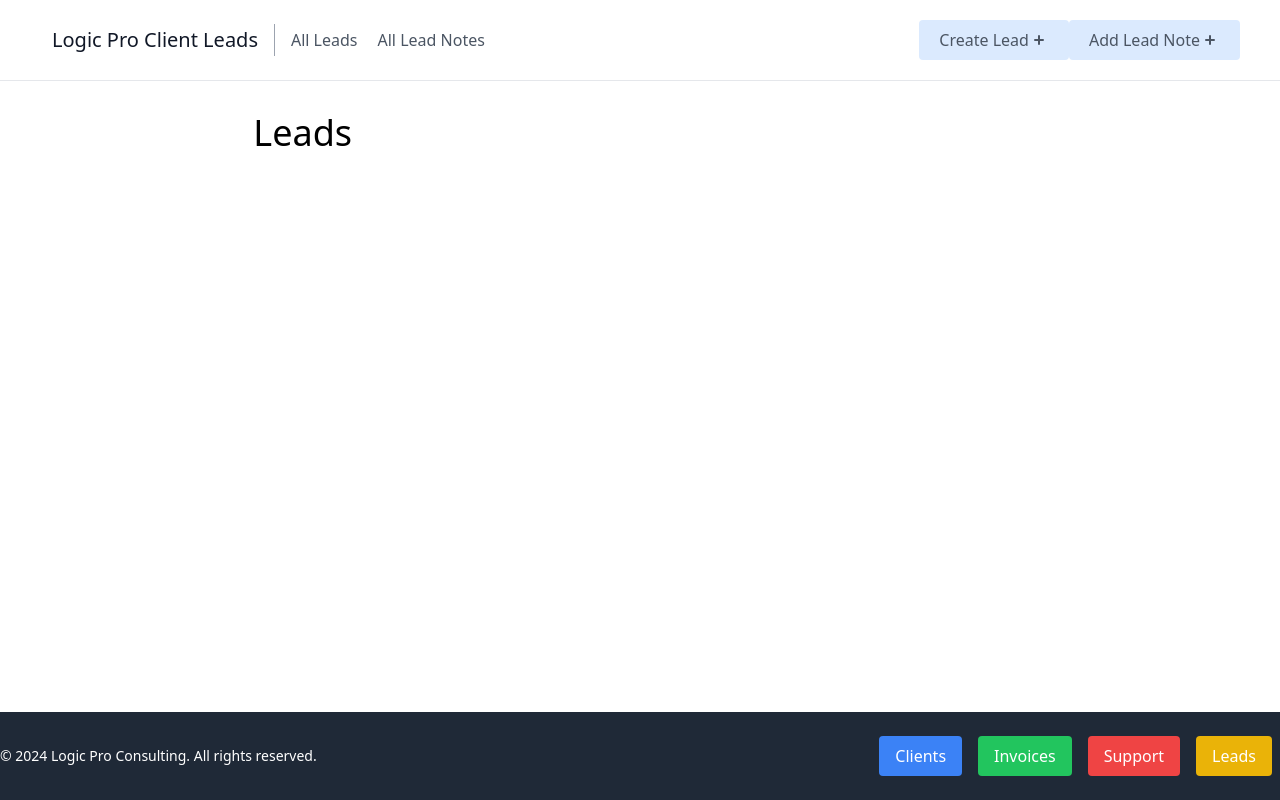
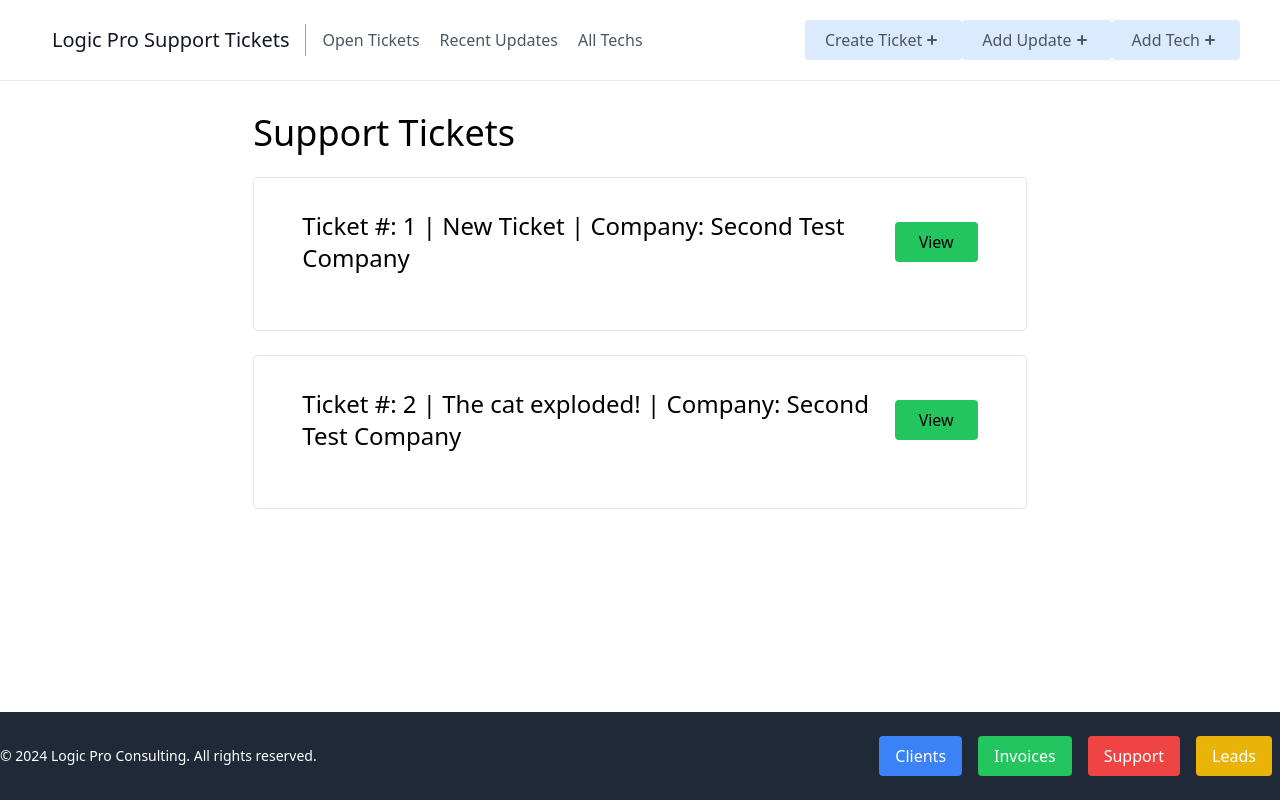
Before and after one commit to tinamorlock/tech-CRM, a Django app: page /support/ in a window 1280 px wide. Run offline with Django 5.2, Linux system fonts and the light colour scheme; data comes from the database, SQL or seed files in the repository; some libraries are stand-ins or nearby versions.

Commit message:
(Support) Added list index for each model and create pages.

```diff
--- a/support/models.py
+++ b/support/models.py
@@ -6,7 +6,7 @@ from clients.models import Client, Contact, Site
 class Ticket(models.Model):
     title = models.CharField(max_length=100)
     description = models.TextField()
-    is_resolved = models.ForeignKey('TicketUpdate', on_delete=models.CASCADE, related_name='resolved_ticket', null=True, blank=True)
+    is_resolved = models.BooleanField(default=False)
     created_at = models.DateTimeField(auto_now_add=True)
     updated_at = models.DateTimeField(auto_now=True)
     client = models.ForeignKey(Client, on_delete=models.CASCADE, related_name='ticket_client', null=True, blank=True)
@@ -23,14 +23,13 @@ class Ticket(models.Model):
 class TicketUpdate(models.Model):
     update = models.TextField()
     tech = models.ForeignKey('Technician', on_delete=models.CASCADE, related_name='ticket_tech', null=True, blank=True)
-    is_resolved = models.BooleanField(default=False)
     created_at = models.DateTimeField(auto_now_add=True)
     updated_at = models.DateTimeField(auto_now=True)
     ticket = models.ForeignKey(Ticket, on_delete=models.CASCADE, related_name='ticket_update', null=True, blank=True)
 
 
     def __str__(self):
-        return f'{self.ticket.title} — Updated by {self.tech.first_name} {self.tech.last_name} — Resolved: {self.is_resolved}'
+        return f'{self.ticket.title} — Updated by {self.tech.first_name} {self.tech.last_name}'
 
 
 class Technician(models.Model):
--- a/support/templates/support/_base.html
+++ b/support/templates/support/_base.html
@@ -11,26 +11,26 @@
                 <span class="ml-3 text-xl">Logic Pro Support Tickets</span>
                 </a>
                 <nav class="md:mr-auto md:ml-4 md:py-1 md:pl-4 md:border-l md:border-gray-400	flex flex-wrap items-center text-base justify-center">
-                <a href="{% url 'support-home' %}" class="mr-5 hover:text-gray-900">All Open Tickets</a>
-                <a href="{% url 'support-home' %}" class="mr-5 hover:text-gray-900">Recent Ticket Updates</a>
-                <a href="{% url 'support-home' %}" class="mr-5 hover:text-gray-900">All Technicians</a>
+                <a href="{% url 'support-home' %}" class="mr-5 hover:text-gray-900">Open Tickets</a>
+                <a href="{% url 'updates-home' %}" class="mr-5 hover:text-gray-900">Recent Updates</a>
+                <a href="{% url 'techs-home' %}" class="mr-5 hover:text-gray-900">All Techs</a>
                 </nav>
-                <a href="{% url 'support-home' %}">
+                <a href="{% url 'create-ticket' %}">
                     <button class="inline-flex items-center bg-blue-100 border-0 py-2 px-5 focus:outline-none hover:bg-blue-200 rounded text-base mt-4 md:mt-0">Create Ticket
                         <svg xmlns="http://www.w3.org/2000/svg" class="h-5 w-5" viewBox="0 0 20 20" fill="currentColor">
                             <path fill-rule="evenodd" d="M10 5a1 1 0 011 1v3h3a1 1 0 110 2h-3v3a1 1 0 11-2 0v-3H6a1 1 0 110-2h3V6a1 1 0 011-1z" clip-rule="evenodd" />
                         </svg>
                     </button>
                 </a>
-                <a href="{% url 'support-home' %}">
-                    <button class="inline-flex items-center bg-blue-100 border-0 py-2 px-5 focus:outline-none hover:bg-blue-200 rounded text-base mt-4 md:mt-0">Add Ticket Update
+                <a href="{% url 'add-update' %}">
+                    <button class="inline-flex items-center bg-blue-100 border-0 py-2 px-5 focus:outline-none hover:bg-blue-200 rounded text-base mt-4 md:mt-0">Add Update
                         <svg xmlns="http://www.w3.org/2000/svg" class="h-5 w-5" viewBox="0 0 20 20" fill="currentColor">
                             <path fill-rule="evenodd" d="M10 5a1 1 0 011 1v3h3a1 1 0 110 2h-3v3a1 1 0 11-2 0v-3H6a1 1 0 110-2h3V6a1 1 0 011-1z" clip-rule="evenodd" />
                         </svg>
                     </button>
                 </a>
-                <a href="{% url 'support-home' %}">
-                    <button class="inline-flex items-center bg-blue-100 border-0 py-2 px-5 focus:outline-none hover:bg-blue-200 rounded text-base mt-4 md:mt-0">Add Technician
+                <a href="{% url 'add-tech' %}">
+                    <button class="inline-flex items-center bg-blue-100 border-0 py-2 px-5 focus:outline-none hover:bg-blue-200 rounded text-base mt-4 md:mt-0">Add Tech
                         <svg xmlns="http://www.w3.org/2000/svg" class="h-5 w-5" viewBox="0 0 20 20" fill="currentColor">
                             <path fill-rule="evenodd" d="M10 5a1 1 0 011 1v3h3a1 1 0 110 2h-3v3a1 1 0 11-2 0v-3H6a1 1 0 110-2h3V6a1 1 0 011-1z" clip-rule="evenodd" />
                         </svg>
--- /dev/null
+++ b/support/templates/support/index.html
@@ -0,0 +1,15 @@
+{% extends 'support/_base.html' %}
+{% block content %}
+<div style="margin-bottom: 100px;" class="sm:w-2/3 mx-auto px-10">
+    <h1 class="text-4xl mb-2">Support Tickets</h1>
+    {% for ticket in tickets %}
+    <div class="border rounded px-12 py-8 my-6 hover:bg-gray-50">
+        <div class="flex justify-between items-center pb-6">
+            <p class="text-2xl">Ticket #: {{ ticket.id }} | {{ ticket.title }} | Company: {{ ticket.client.company }}</p>
+            <a href="{% url 'support-home'  %}"><p class="rounded bg-green-500 px-6 py-2">View</p></a>
+            </p>
+        </div>
+    </div>
+    {% endfor %}
+</div>
+{% endblock content %}
--- a/support/urls.py
+++ b/support/urls.py
@@ -1,7 +1,13 @@
 from django.urls import path, include
 
-from .views import index
+from .views import index, tech_index, ticket_update_index
+from .views import create_ticket, add_update, add_tech
 
 urlpatterns = [
     path('support/', index, name='support-home'),
+    path('support/techs/', tech_index, name='techs-home'),
+    path('support/updates/', ticket_update_index, name='updates-home'),
+    path('support/create/', create_ticket, name='create-ticket'),
+    path('support/update/', add_update, name='add-update'),
+    path('support/tech/', add_tech, name='add-tech'),
 ]
--- a/support/views.py
+++ b/support/views.py
@@ -1,5 +1,69 @@
-from django.shortcuts import render
+from django.shortcuts import render, redirect, get_object_or_404
+from django.urls import reverse
+from django.utils import timezone
+from datetime import timedelta
+
+
+from .models import Ticket, TicketUpdate, Technician
+from .models import Client, Contact, Site
+
+from .forms import TicketForm, TicketUpdateForm, TechnicianForm
 
 
 def index(request):
-    return render(request, 'leads/index.html')
+    tickets = Ticket.objects.filter(is_resolved=False)
+    context = {
+        'tickets': tickets
+    }
+    return render(request, 'support/index.html', context)
+
+
+def tech_index(request):
+    techs = Technician.objects.all()
+    context = {
+        'techs': techs
+    }
+    return render(request, 'support/tech_index.html', context)
+
+
+def ticket_update_index(request):
+    now = timezone.now()
+    thirty_days_ago = now - timedelta(days=30) # adjust if you want shorter or longer time frame
+    updates = TicketUpdate.objects.filter(created_at__gte=thirty_days_ago).order_by('-created_at')
+    context = {
+        'updates': updates
+    }
+    return render(request, 'support/updates_index.html', context)
+
+
+def create_ticket(request):
+    if request.method == 'POST':
+        form = TicketForm(request.POST)
+        if form.is_valid():
+            form.save()
+            return redirect(reverse('support-home')) # when detail view created, have it redirect to that view
+    else:
+        form = TicketForm()
+    return render(request, 'support/create_ticket.html', {'form': form})
+
+
+def add_update(request):
+    if request.method == 'POST':
+        form = TicketUpdateForm(request.POST)
+        if form.is_valid():
+            form.save()
+            return redirect(reverse('updates-home')) # when detail view created, have it redirect to that view
+    else:
+        form = TicketUpdateForm()
+    return render(request, 'support/add_update.html', {'form': form})
+
+
+def add_tech(request):
+    if request.method == 'POST':
+        form = TechnicianForm(request.POST)
+        if form.is_valid():
+            form.save()
+            return redirect(reverse('techs-home')) # when detail view created, have it redirect to that view
+    else:
+        form = TechnicianForm()
+    return render(request, 'support/add_tech.html', {'form': form})
```
Also changed, not shown: support/forms.py (added, +23 -0 lines), support/templates/support/add_tech.html (added, +11 -0 lines), support/templates/support/add_update.html (added, +11 -0 lines), support/templates/support/create_ticket.html (added, +11 -0 lines), support/templates/support/tech_index.html (added, +15 -0 lines), support/templates/support/updates_index.html (added, +15 -0 lines), db.sqlite3, support/migrations/0004_alter_ticket_is_resolved.py (added), support/migrations/0005_alter_ticket_is_resolved.py (added), support/migrations/0006_remove_ticketupdate_is_resolved_and_more.py (added).
